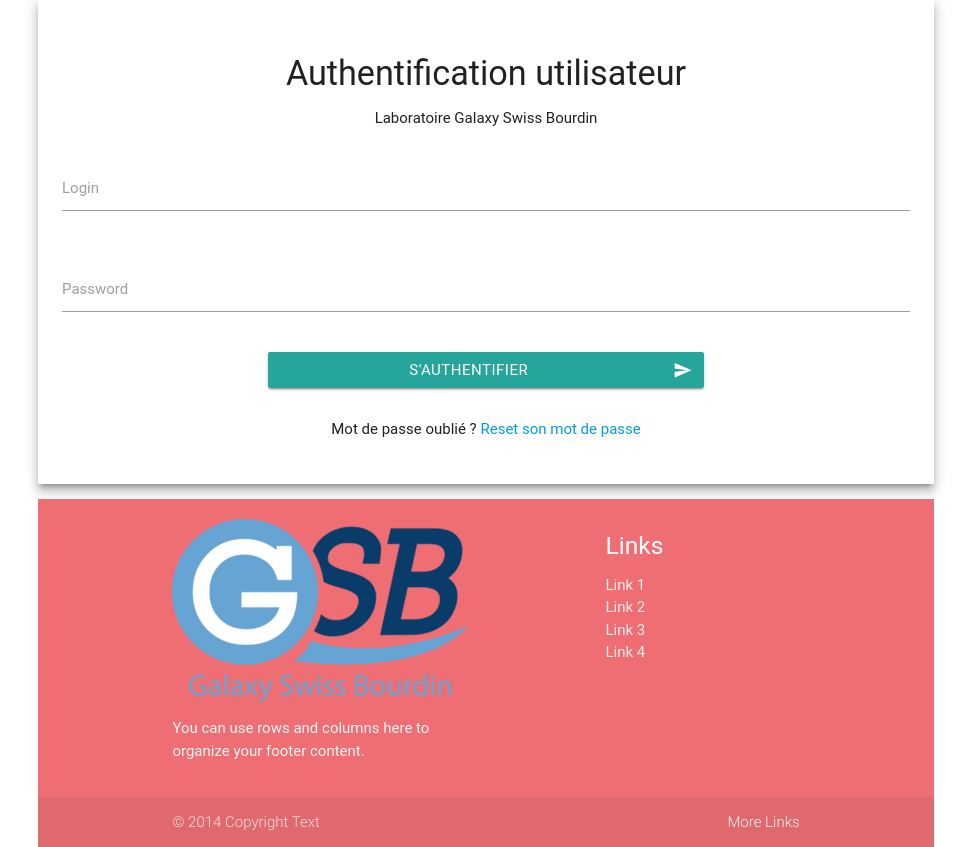
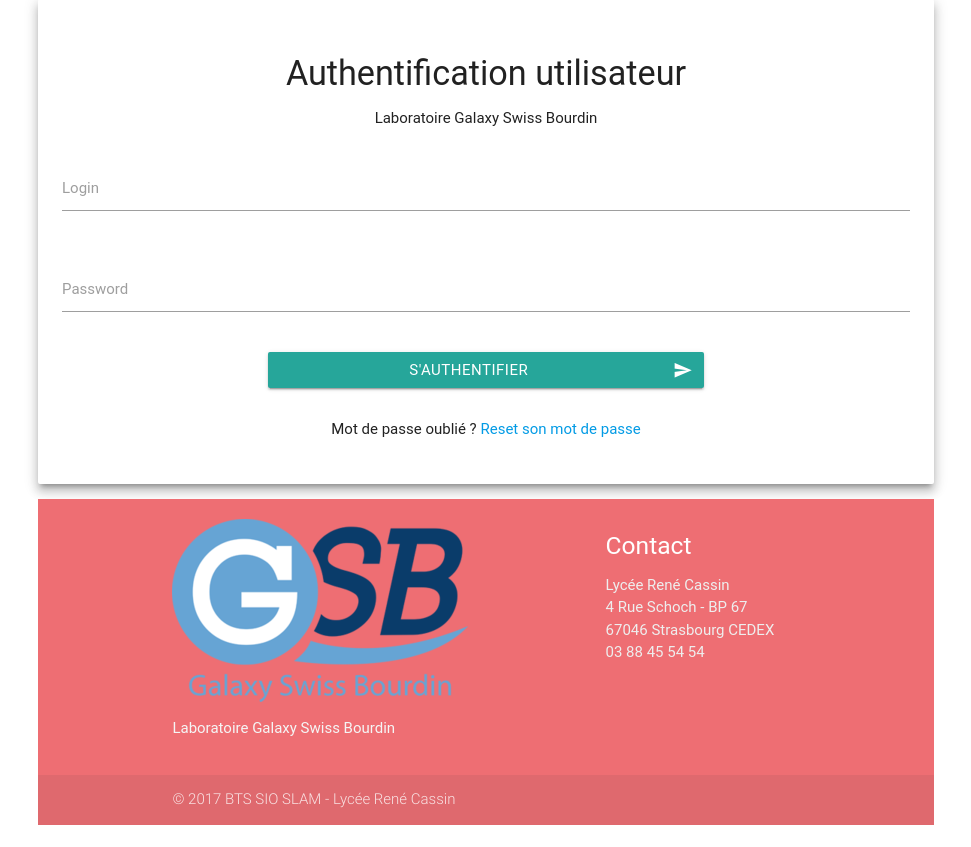
Before and after one commit to Psyko460/SIO-Contexte-GSB, a PHP site: page / in a window 1280 px wide. Shown: the part 54-901 px from the top of the page, without its empty margins (154-1125 px from the left). After the commit the page ends 879 px from the top, so only its background shows below. Run offline with PHP 8.4, Linux system fonts and the light colour scheme; some libraries are stand-ins or nearby versions; some web fonts are replaced.

Commit message:
Footer informations

```diff
--- a/gsbMVC/vues/v_pied.php
+++ b/gsbMVC/vues/v_pied.php
@@ -5,23 +5,22 @@
             <div class="row">
                <div class="col l6 s12">
                   <img src="./images/gsb_logo.png" id="logoGSB" alt="Laboratoire Galaxy-Swiss Bourdin" title="Laboratoire Galaxy-Swiss Bourdin" />
-                  <p class="grey-text text-lighten-4">You can use rows and columns here to organize your footer content.</p>
+                  <p class="grey-text text-lighten-4">Laboratoire Galaxy Swiss Bourdin</p>
                </div>
             <div class="col l4 offset-l2 s12">
-               <h5 class="white-text">Links</h5>
+               <h5 class="white-text">Contact</h5>
                <ul>
-                  <li><a class="grey-text text-lighten-3" href="#!">Link 1</a></li>
-                  <li><a class="grey-text text-lighten-3" href="#!">Link 2</a></li>
-                  <li><a class="grey-text text-lighten-3" href="#!">Link 3</a></li>
-                  <li><a class="grey-text text-lighten-3" href="#!">Link 4</a></li>
+                  <li class="grey-text text-lighten-3">Lycée René Cassin</li>
+                  <li class="grey-text text-lighten-3">4 Rue Schoch - BP 67</li>
+                  <li class="grey-text text-lighten-3">67046 Strasbourg CEDEX</li>
+                  <li class="grey-text text-lighten-3">03 88 45 54 54</li>
                </ul>
             </div>
             </div>
          </div>
          <div class="footer-copyright">
             <div class="container">
-               © 2014 Copyright Text
-               <a class="grey-text text-lighten-4 right" href="#!">More Links</a>
+               © 2017 BTS SIO SLAM - Lycée René Cassin
             </div>
          </div>
       </footer>
```
